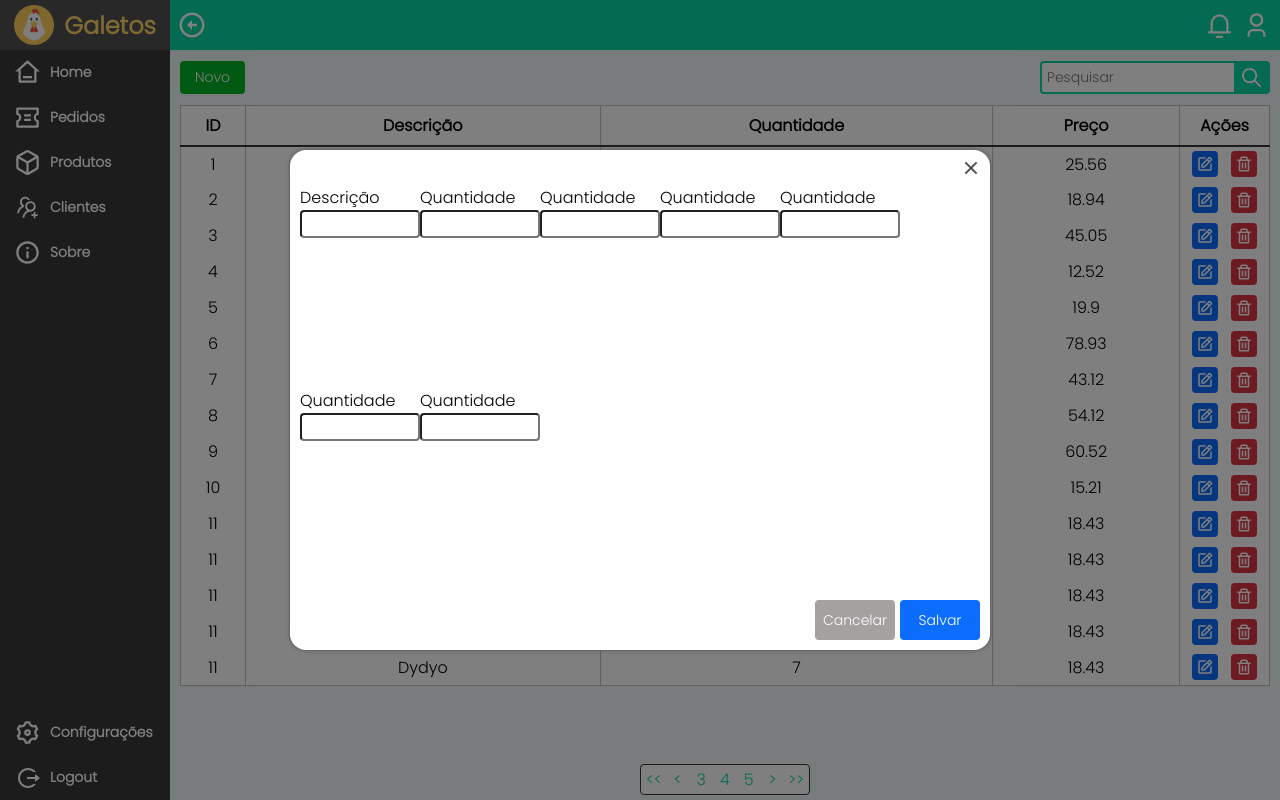
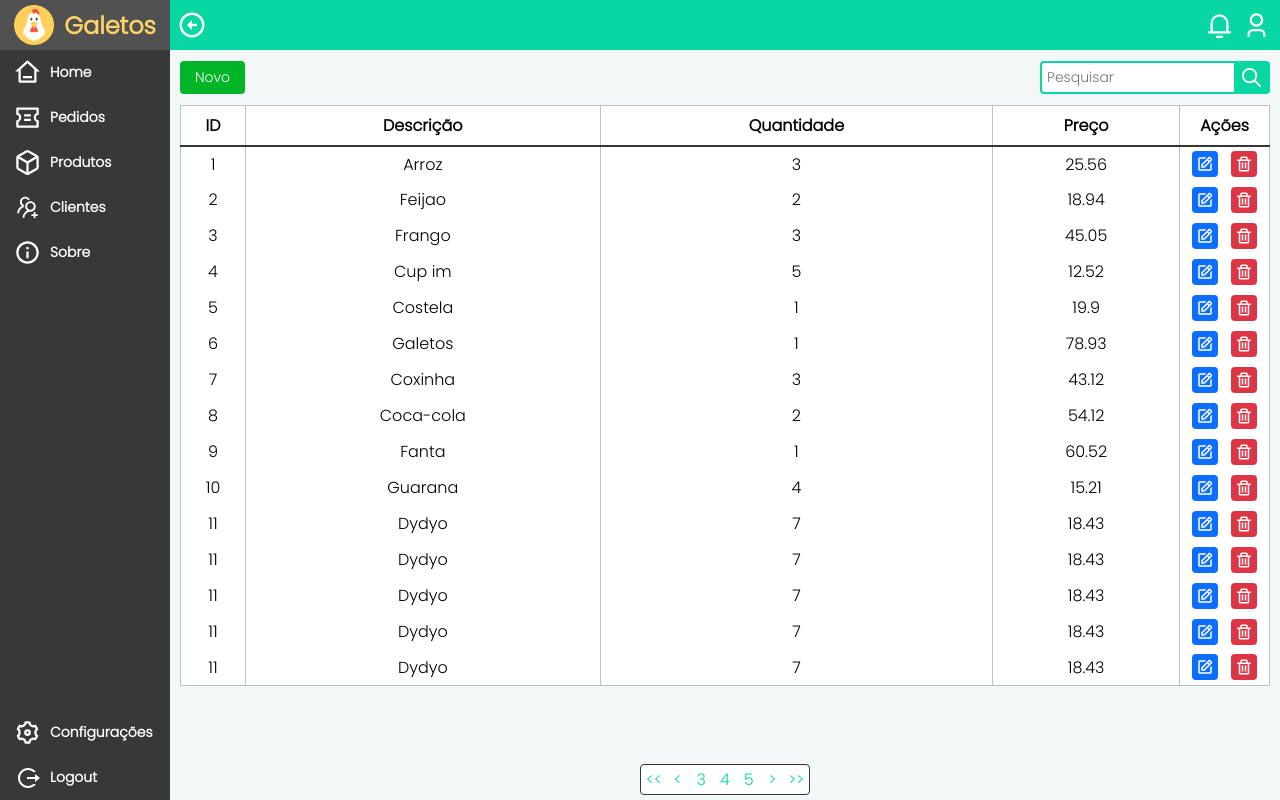
Before and after one commit to gheysiell/galetos_app, a React (Create React App) app in the folder client/: page /pedidos in a window 1280 px wide. Built offline with nearby package versions, Linux system fonts and the light colour scheme.

Commit message:
release modal-pedidos-better

```diff
--- a/client/src/components/ButtonNovo/index.jsx
+++ b/client/src/components/ButtonNovo/index.jsx
@@ -1,11 +1,8 @@
-import { useState } from 'react'
 import "./index.css"
 
-export const ButtonNovo = (() => {
-    const [contador, setContador] = useState(true)
-
+export const ButtonNovo = ((props) => {
     return(
-        <button className='btn-new' onClick={() => setContador(contador+1)}>
+        <button className='btn-new' onClick={() => {props.modalVisible == true ? props.setModalVisible() : props.setModalVisible()}}>
             Novo
         </button>
     )
--- a/client/src/components/ModalCadastro/index.css
+++ b/client/src/components/ModalCadastro/index.css
@@ -1,4 +1,4 @@
-.modal-container{
+.modal-container-visible, .modal-container-in-visible{
     position: absolute;
     display: flex;
     width: 100%;
@@ -6,6 +6,13 @@
     background: rgba(0, 0, 0, 0.5);
     align-items: center;
     justify-content: center;
+    opacity: 1;
+    transition: opacity .2s ease;
+}
+
+.modal-container-in-visible{
+    opacity: 0;
+    pointer-events: none;
 }
 
 .modal-window{
@@ -14,9 +21,8 @@
     background: #fff;
     border-radius: 16px;
     width: 90%;
-    height: 90%;
-    max-width: 700px;
-    max-height: 500px;
+    height: 550px;
+    max-width: 800px;
     flex-direction: column;
     padding: 5px;
     box-shadow: 0px 0px 5px #525252;
@@ -84,12 +90,26 @@
 
 .main-inputs{
     display: flex;
-    border-radius: 4px;
+    border-radius: 3px;
     flex-direction: column;
     height: 28px;
-    width: 120px;
+    width: 100%;
+    border: 1px solid #707070;
+    padding: 3px;
+    outline: none;
+}
+
+.main-inputs:focus, .main-inputs:hover, .main-inputs::selection {
+    border: 1px solid #01BFED;
+    background-color: #ecfffa;
 }
 
 .content-datas{
     height: 60px;
+    padding: 5px;
 }
+
+#sel-products{
+    font-size: 15px;
+    width: 100%;
+}
--- a/client/src/components/ModalCadastro/index.jsx
+++ b/client/src/components/ModalCadastro/index.jsx
@@ -1,11 +1,35 @@
 const { RiCloseLine } = require("react-icons/ri")
 require("./index.css")
 
-export const ModalCadastro = () => {
+export const ModalCadastro = (props) => {
+    const productsList = [
+        {id: "1", description: "coca-cola", valor: 13.65},
+        {id: "1", description: "coca-cola", valor: 13.65},
+        {id: "1", description: "coca-cola", valor: 13.65},
+        {id: "1", description: "coca-cola", valor: 13.65},
+        {id: "1", description: "coca-cola", valor: 13.65},
+        {id: "1", description: "coca-cola", valor: 13.65},
+        {id: "1", description: "coca-cola", valor: 13.65},
+    ]
+
+    const dataProductsList = productsList.map(() => {
+        return(
+            <table>
+                <tr>
+                    <td></td>
+                    <td></td>
+                    <td></td>
+                    <td></td>
+                    <td></td>
+                </tr>
+            </table>
+        )
+    })
+
     return (
-        <div className="modal-container">
+        <div className={props.modalVisible === true ? "modal-container-visible" : "modal-container-in-visible"}>
             <div className="modal-window">
-                <div className="modal-header">
+                <div className="modal-header" onClick={() => {props.setModalVisible()}}>
                     <RiCloseLine
                         size={24}
                         color="#525252"
@@ -13,33 +37,19 @@ export const ModalCadastro = () => {
                     />
                 </div>
                 <div className="modal-main">
-                    <div className="content-datas">
-                        <label htmlFor="description">Descrição</label>
-                        <input id="description" type="text" className="main-inputs"/>
-                    </div>
-                    <div className="content-datas">
-                        <label htmlFor="description">Quantidade</label>
-                        <input id="description" type="text" className="main-inputs"/>
-                    </div>
-                    <div className="content-datas">
-                        <label htmlFor="description">Quantidade</label>
-                        <input id="description" type="text" className="main-inputs"/>
-                    </div>
-                    <div className="content-datas">
-                        <label htmlFor="description">Quantidade</label>
-                        <input id="description" type="text" className="main-inputs"/>
-                    </div>
-                    <div className="content-datas">
-                        <label htmlFor="description">Quantidade</label>
-                        <input id="description" type="text" className="main-inputs"/>
-                    </div>
-                    <div className="content-datas">
-                        <label htmlFor="description">Quantidade</label>
-                        <input id="description" type="text" className="main-inputs"/>
-                    </div>
-                    <div className="content-datas">
-                        <label htmlFor="description">Quantidade</label>
-                        <input id="description" type="text" className="main-inputs"/>
+                    <div className="content-datas" style={{width: "80%"}}>
+                        <label htmlFor="description">Selecione os produtos</label>
+                        <div className="">
+                            <table className="">
+                                <tr>
+                                    <th>Código</th>
+                                    <th>Descrição</th>
+                                    <th>Valor</th>
+                                    <th>Estoque</th>
+                                </tr>
+                                {dataProductsList}
+                            </table>
+                        </div>
                     </div>
                 </div>
                 <div className="modal-footer">
--- a/client/src/pages/Pedidos/index.jsx
+++ b/client/src/pages/Pedidos/index.jsx
@@ -12,10 +12,12 @@ import { BiTrash } from 'react-icons/bi'
 import { ModalCadastro } from '../../components/ModalCadastro'
 import "../../assets/css/pedidos.css"
 
-export const Pedidos = (props) => {
+export const Pedidos = () => {
     const [iconDaVez, setIconDaVez] = useState("RiHome3Line")
     const [cor, setCor] = useState("#fff")
     const [whatClassMain, setWhatClassMain] = useState("big")
+    const [modalVisible, setModalVisible] = useState(false)
+
     const navigate = useNavigate()
     const pages = [
         {'number': '<<'},
@@ -37,7 +39,7 @@ export const Pedidos = (props) => {
         {id: "1", description: "Arroz", quantidade: 3, preco: 25.56},
         {id: "2", description: "Feijao", quantidade: 2, preco: 18.94},
         {id: "3", description: "Frango", quantidade: 3, preco: 45.05},
-{id: "4", description: "Cup im", quantidade: 5, preco: 12.52},
+        {id: "4", description: "Cup im", quantidade: 5, preco: 12.52},
         {id: "5", description: "Costela", quantidade: 1, preco: 19.90},
         {id: "6", description: "Galetos", quantidade: 1, preco: 78.93},
         {id: "7", description: "Coxinha", quantidade: 3, preco: 43.12},
@@ -97,9 +99,9 @@ export const Pedidos = (props) => {
         navigate('/')
     }
 
-    useEffect(() => {
-        //alert("here")
-    })
+    const modalVisibility = () => {
+        modalVisible === true ? setModalVisible(false) : setModalVisible(true)
+    }
 
     return (
         <Container>
@@ -120,7 +122,10 @@ export const Pedidos = (props) => {
                 whatClassMain={whatClassMain}
             >
                 <ContentHeaderBody>
-                    <ButtonNovo/>
+                    <ButtonNovo
+                        setModalVisible={() => modalVisibility()}
+                        modalVisible={modalVisible}
+                    />
                     <SearchBox/>
                 </ContentHeaderBody>
                 <div className='content-table-pedido'>
@@ -141,7 +146,10 @@ export const Pedidos = (props) => {
                     </div>
                 </div>
             </Content>
-            <ModalCadastro/>
+            <ModalCadastro
+                setModalVisible={() => modalVisibility()}
+                modalVisible={modalVisible}
+            />
         </Container>
     )
 }
```
